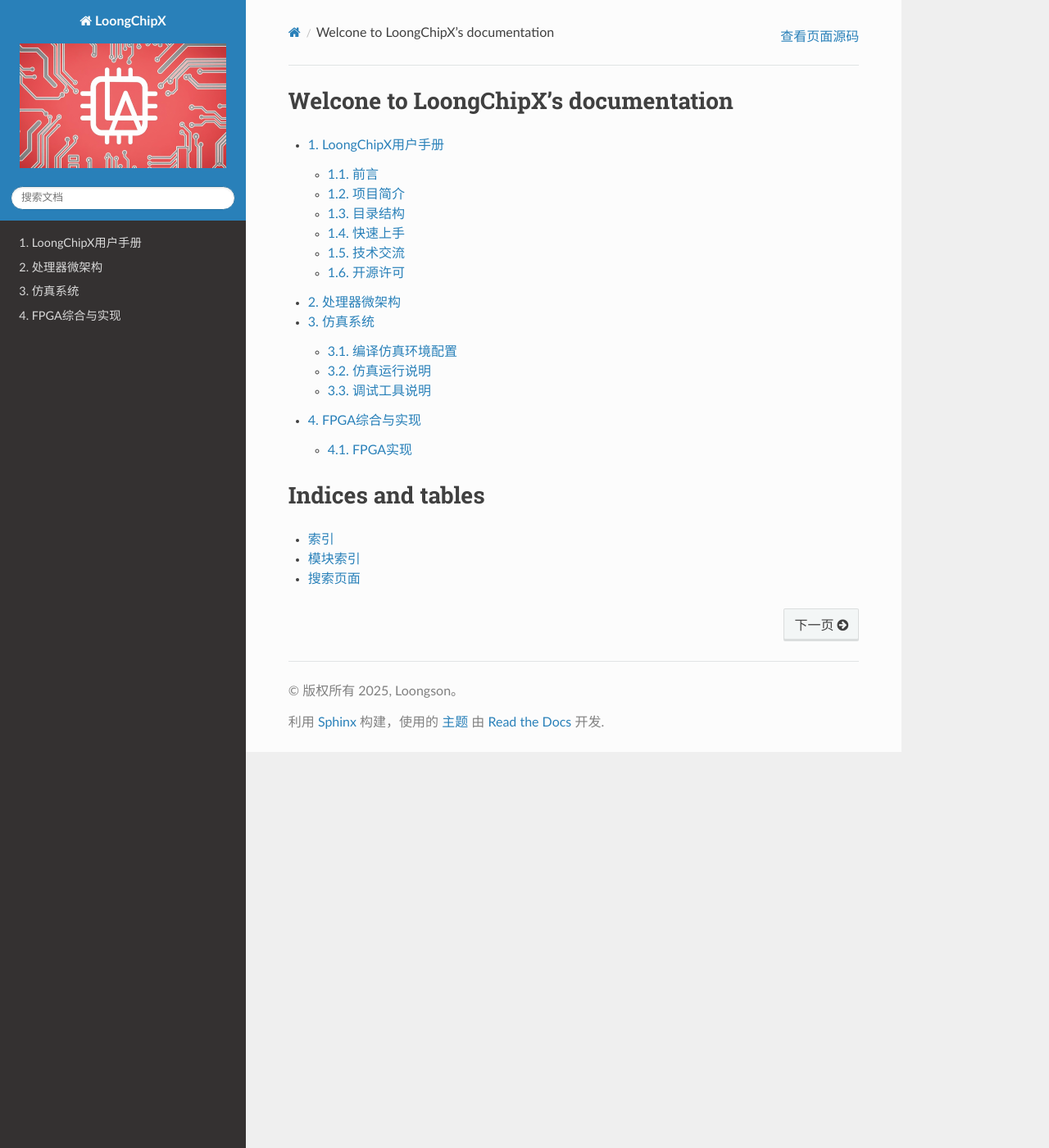
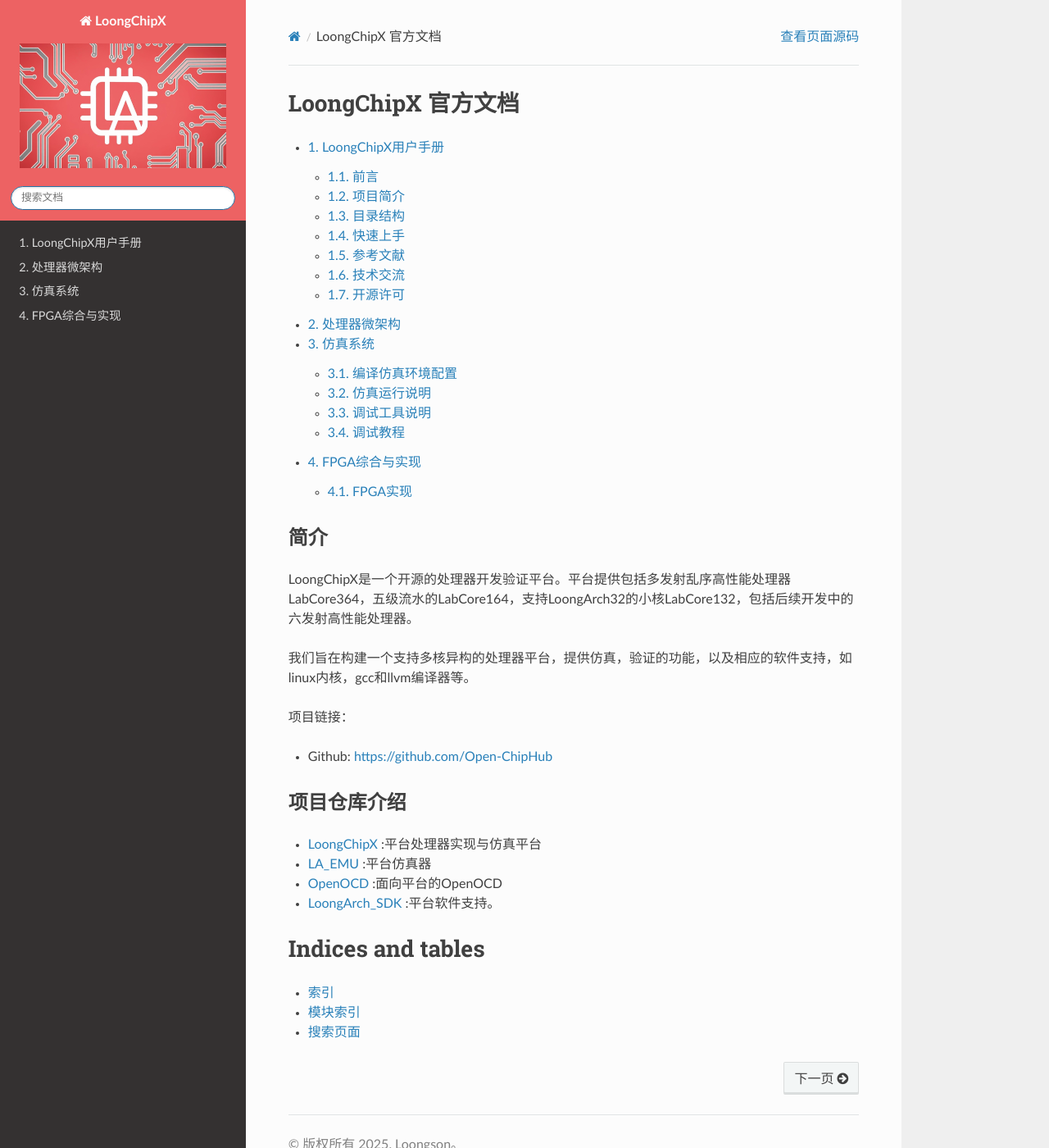
Before and after one commit to Open-ChipHub/LoongChipX-doc, a Sphinx documentation site: the page built from source/index.rst, in a window 1280 px wide and 1400 px high. Shown: the whole window at 82% size. Built offline with Sphinx 7.4.7 and the Read the Docs theme 3.1.0, drawn with Linux system fonts in a browser that asks for light colours.

Commit message:
add tutorial.

````diff
--- a/source/Simulation/index.rst
+++ b/source/Simulation/index.rst
@@ -10,6 +10,7 @@
    env
    sim_run
    debug
+   tutorial
 
 
 详细内容如下。
--- /dev/null
+++ b/source/Simulation/tutorial.md
@@ -0,0 +1,47 @@
+# 调试教程
+
+为方便使用，展示调试工具的简单使用流程。
+
+请按照前叙教程，在164核上运行coremark，在终端可正常获得coremark运行打印信息。
+
+现在，暂时修改`design/sys/core/lc164/iu/rtl/aq_iu_mul.v`文件第437行，为如下。
+``` VHDL
+assign iu_rtu_ex3_mul_wb_vld = mult_ex1_inst_vld;
+```
+
+再次运行程序，发现模型持续运行，却无任何打印信息，可知模型出现问题，需要进行调试。
+
+调试过程可遵循以下流程。
+
+1、获取运行现场
+
+我们需要打开dump pc，来获取模型运行过程中的详细信息。请参考前面章节，获取`WAVE_DUMP_BEGIN_PC`与`WAVE_DUMP_END_PC`两个文件。
+
+2、分析现场文件
+
+获得两个文件后，我们需要进行分析。
+
+一般来说，我们可以寻找正确的运行过程，即gold trace，进行交叉对比。gold trace可来源于`LA_EMU` user状态下的运行保存，也可来源于正确模型的运行状态。我们可使用正确的164核运行结果`WAVE_DUMP_BEGIN_PC`，进行交叉对比，可得`PC`值运行异常的指令位置。
+
+本次实验中，`WAVE_DUMP_END_PC`只保留有241行后，就不再增长。
+
+![](../_static/sim/tutorial/tur1_run_1.png)
+
+说明模型运行过程中，在该指令附近，存在指令卡死的情况。
+
+3、保存波形文件。
+
+获取到卡死指令附近`PC`值时，我们可在`verif/common/sim_main.cpp`中，设置以下变量。
+``` c++
+#define WAVE_DUMP_BEGIN_PC 0x-------- # 卡死指令`PC`值前数条指令
+#define WAVE_DUMP_END_PC   0x--------
+```
+并运行，可获得问题现场的波形文件。
+
+查看波形文件。
+
+![](../_static/sim/tutorial/tur1_run_2.png)
+
+可发现，是`1d001fc4`处的乘法指令，并没有将计算结果写回到目的寄存器，导致`idu`译码模块触发寄存器写后读`raw`与写后写`waw`两种异常，导致流水线进入停滞`stall`状态。
+
+即正确定位到问题在于`mul`模块没有写回，完成调试。
--- /dev/null
+++ b/source/_static/custom.css
@@ -0,0 +1,7 @@
+.wy-side-nav-search{
+	background-color: #ED6263;
+}
+
+.wy-side-nav-search > div.version{
+	color: #ccc;
+}
--- a/source/conf.py
+++ b/source/conf.py
@@ -26,4 +26,5 @@ language = 'zh_CN'
 
 html_theme = 'sphinx_rtd_theme'
 html_static_path = ['_static']
+html_css_files=['custom.css']
 html_logo='_static/logo.jpg'
--- a/source/index.rst
+++ b/source/index.rst
@@ -3,7 +3,7 @@
    You can adapt this file completely to your liking, but it should at least
    contain the root `toctree` directive.
 
-Welcone to LoongChipX's documentation
+LoongChipX 官方文档
 =====================================
 
 .. toctree::
@@ -16,6 +16,25 @@ Welcone to LoongChipX's documentation
    Implements/index
 
 
+简介
+-------------------------------------
+
+LoongChipX是一个开源的处理器开发验证平台。平台提供包括多发射乱序高性能处理器LabCore364，五级流水的LabCore164，支持LoongArch32的小核LabCore132，包括后续开发中的六发射高性能处理器。
+
+我们旨在构建一个支持多核异构的处理器平台，提供仿真，验证的功能，以及相应的软件支持，如linux内核，gcc和llvm编译器等。
+
+项目链接：
+
+- Github: `https://github.com/Open-ChipHub <https://github.com/Open-ChipHub>`_
+
+项目仓库介绍
+-------------------------------------
+
+- `LoongChipX <https://github.com/Open-ChipHub/LoongChipX>`_ :平台处理器实现与仿真平台
+- `LA_EMU <https://github.com/Open-ChipHub/LA_EMU>`_ :平台仿真器
+- `OpenOCD <https://github.com/Open-ChipHub/OpenOCD>`_ :面向平台的OpenOCD
+- `LoongArch_SDK <https://github.com/Open-ChipHub/LoongArch_SDK>`_ :平台软件支持。
+
 Indices and tables
 ==================
 
````
Also changed, not shown: source/Quick_start.md (+9 -0 lines), .readthedocs.yaml (added), source/_static/Open-LoongChipX-Overview.svg (added), source/_static/sim/tutorial/tur1_run_1.png (added), source/_static/sim/tutorial/tur1_run_2.png (added).
